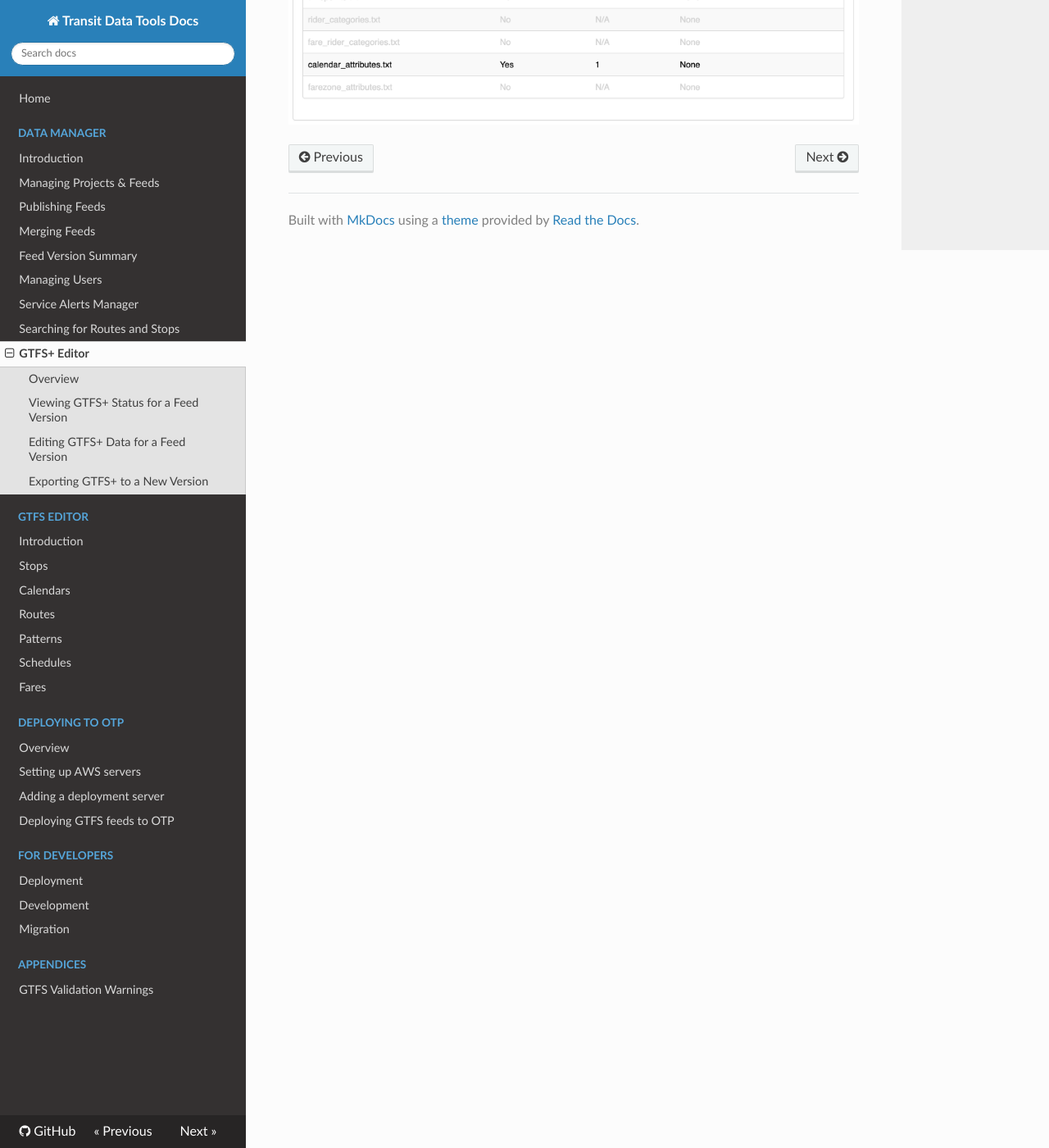
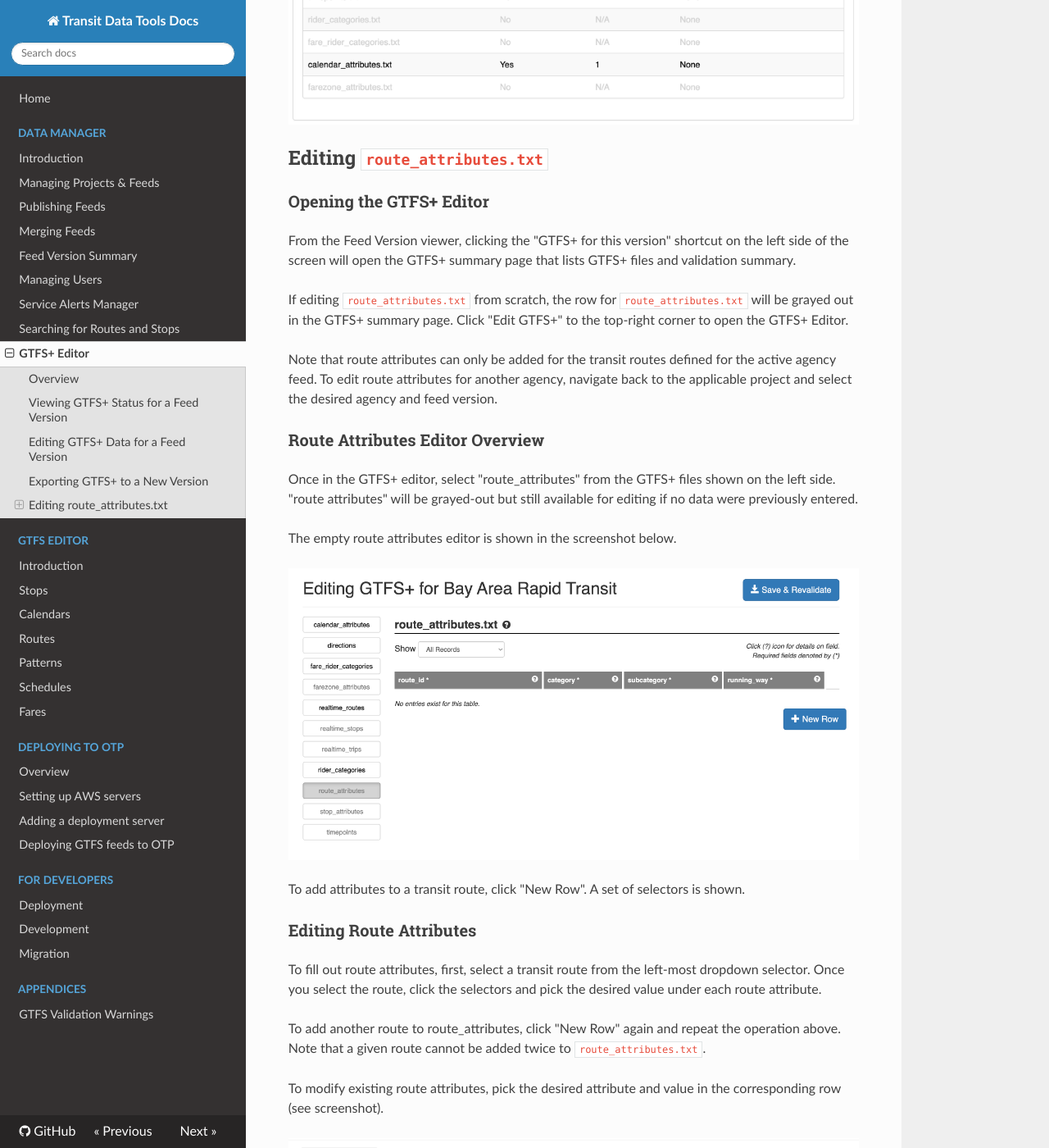
Before and after one commit to wtchen/datatools-ui, an MkDocs documentation site: the page built from docs/user/gtfs-plus-editor.md, in a window 1280 px wide and 1400 px high, scrolled down 2812 px. Shown: the whole window at 82% size. Built offline with MkDocs 1.6.1, drawn with Linux system fonts in a browser that asks for light colours; nearby versions of some CDN libraries; old or Windows-style settings are respelled for this version of MkDocs; some of the changed text lies outside the part shown.

Commit message:
docs(gtfs-plus-editor): Add docs regarding GTFS+ route_attributes editing (client req)

```diff
--- a/docs/user/gtfs-plus-editor.md
+++ b/docs/user/gtfs-plus-editor.md
@@ -33,3 +33,59 @@
 
 Once the GTFS+ data for a given Feed Version is to a point where it is complete and ready for external use, it may be exported as a new Feed Version in the main Data Manager using the "Create a New Version" button within the GTFS+ summary panel (note that this button does not appear until the GTFS+ for a given Feed Version has been edited and saved at least once). In addition to the updated GTFS+ data, any standard GTFS data from the original Feed Version will be retained and included in the newly created version.
 ![publish GTFS+ as new version](../img/gtfsplus-publish.png)
+
+## Editing `route_attributes.txt`
+
+### Opening the GTFS+ Editor
+
+From the Feed Version viewer, clicking the "GTFS+ for this version" shortcut on the left side of the screen will open the GTFS+ summary page that lists GTFS+ files and validation summary.
+
+If editing `route_attributes.txt` from scratch, the row for `route_attributes.txt` will be grayed out in the GTFS+ summary page. Click "Edit GTFS+" to the top-right corner to open the GTFS+ Editor.
+
+Note that route attributes can only be added for the transit routes defined for the active agency feed. To edit route attributes for another agency, navigate back to the applicable project and select the desired agency and feed version.
+
+### Route Attributes Editor Overview
+
+Once in the GTFS+ editor, select "route_attributes" from the GTFS+ files shown on the left side. "route attributes" will be grayed-out but still available for editing if no data were previously entered.
+
+The empty route attributes editor is shown in the screenshot below.
+
+![empty route attributes editor](../img/gtfsplus-editor-route-attr-empty.png)
+
+To add attributes to a transit route, click "New Row". A set of selectors is shown.
+
+### Editing Route Attributes
+
+To fill out route attributes, first, select a transit route from the left-most dropdown selector.
+Once you select the route, click the selectors and pick the desired value under each route attribute.
+
+To add another route to route_attributes, click "New Row" again and repeat the operation above.
+Note that a given route cannot be added twice to `route_attributes.txt`.
+
+To modify existing route attributes, pick the desired attribute and value in the corresponding row (see screenshot).
+
+![empty route attributes editor](../img/gtfsplus-editor-route-attr.png)
+
+If there are more than 25 routes in route_attributes, use the pagination feature to find the route you need to edit.
+
+To remove a route from `route_attributes.txt`, use the delete button, denoted with an "X",
+at the right of the corresponding row.
+
+When you are done editing, click "Save & Revalidate" at the top right corner of the editor page.
+Any invalid fields (e.g. required fields left blank) will be denoted with a warning sign.
+
+### Exiting the GTFS+ Editor
+
+To exit the GTFS+ editor, click the feed (agency) name in the navigation path at the top of the editor page
+(see screenshot below). You will be taken back to the GTFS+ summary page.
+
+![empty route attributes editor](../img/gtfsplus-editor-nav.png)
+
+### Publishing A New Feed Version
+
+To publish a new feed version, you must have first entered and saved new route attribute data in the GTFS+ editor.
+From them GTFS+ summary page, click "Create a New Version". This will create an exportable feed version with the route_attributes and other GTFS+ data from the GTFS+ editor in the current feed version.
+
+To access the new version, select the latest version number from the feed version selector.
+
+To access the newly updated `route_attributes.txt` file, click "Download Version" from the Feed Version summary view.
```
Also changed, not shown: docs/img/gtfsplus-editor-nav.png (added), docs/img/gtfsplus-editor-route-attr-empty.png (added), docs/img/gtfsplus-editor-route-attr.png (added).
